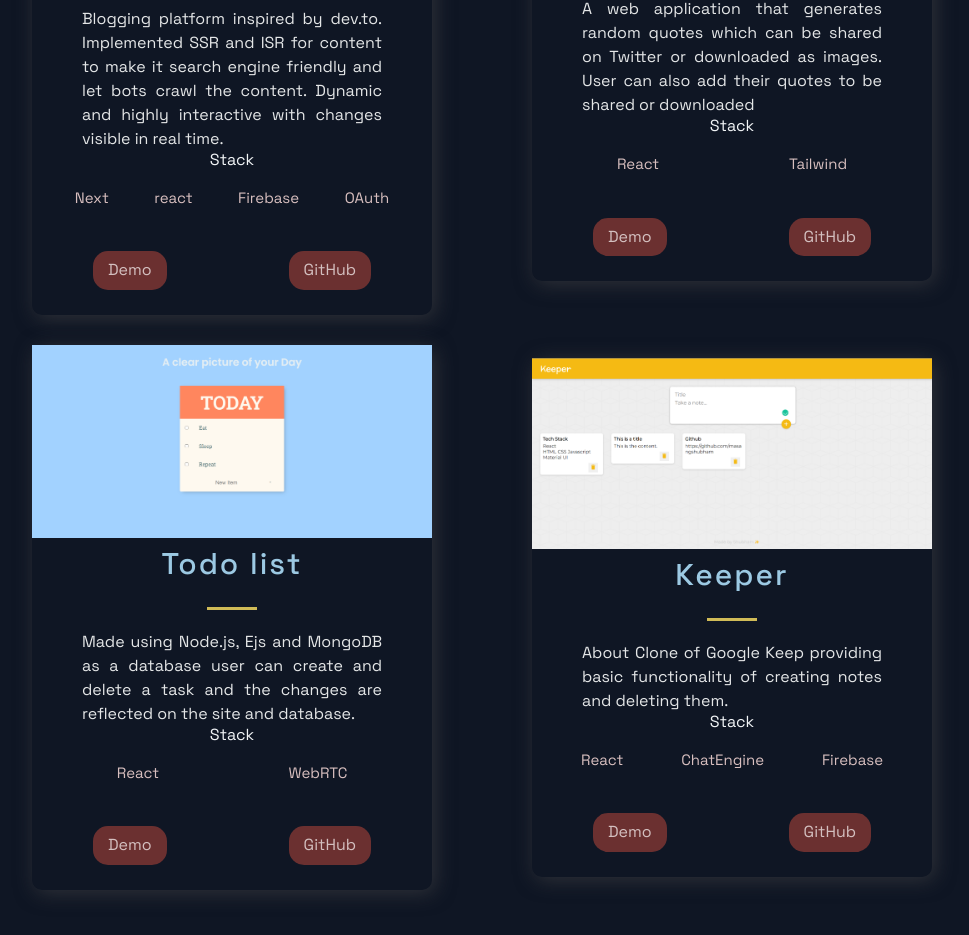
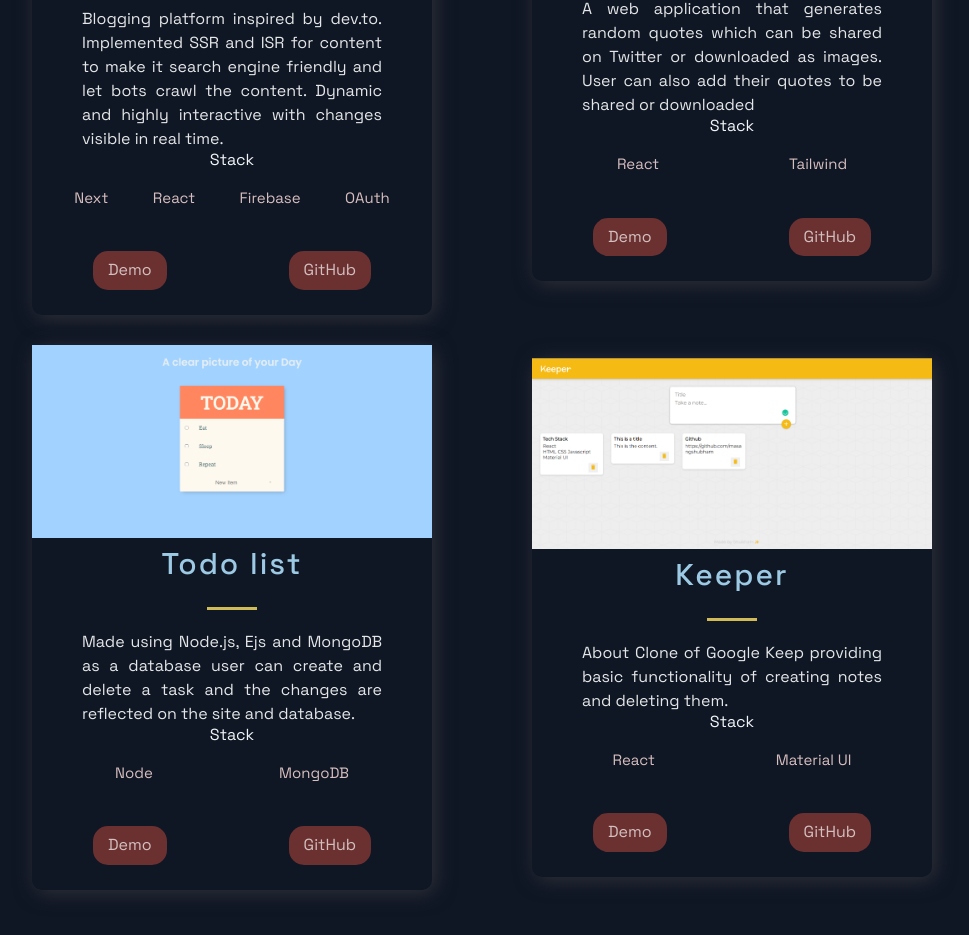
Before and after one commit to masangshubham/portfolio-web, a Next.js app: page / in a window 1280 px wide. Shown: the part 1170-2105 px from the top of the page, without its empty margins (158-1127 px from the left). Built offline with nearby package versions, Linux system fonts and the light colour scheme.

Commit message:
add tech stack to projects

```diff
--- a/src/constants/constants.js
+++ b/src/constants/constants.js
@@ -4,14 +4,15 @@ export const projects = [
     description:
       "Blogging platform inspired by dev.to. Implemented SSR and ISR for content to make it search engine friendly and let bots crawl the content. Dynamic and highly interactive with changes visible in real time.",
     image: "/images/appSS.png",
-    tags: ["Next", "react", "Firebase", "OAuth"],
+    tags: ["Next", "React", "Firebase", "OAuth"],
     source: "https://github.com/masangshubham/blog-states",
     visit: "https://blogstates.vercel.app/",
     id: 0,
   },
   {
     title: "Quoted",
-    description:"A web application that generates random quotes which can be shared on Twitter or downloaded as images. User can also add their quotes to be shared or downloaded",
+    description:
+      "A web application that generates random quotes which can be shared on Twitter or downloaded as images. User can also add their quotes to be shared or downloaded",
     image: "/images/quotedss.png",
     tags: ["React", "Tailwind"],
     source: "https://github.com/masangshubham/Quoted",
@@ -23,7 +24,7 @@ export const projects = [
     description:
       "Made using Node.js, Ejs and MongoDB as a database user can create and delete a task and the changes are reflected on the site and database.",
     image: "/images/todoss.png",
-    tags: ["React", "WebRTC"],
+    tags: ["Node", "MongoDB"],
     source: "https://github.com/masangshubham/To-Do-List",
     visit: "https://todolist-eld8.onrender.com/",
     id: 2,
@@ -33,9 +34,10 @@ export const projects = [
     description:
       "About Clone of Google Keep providing basic functionality of creating notes and deleting them.",
     image: "/images/keeperss.png",
-    tags: ["React", "ChatEngine", "Firebase"],
+    tags: ["React", "Material UI"],
     source: "https://github.com/masangshubham/Keeper",
-    visit: "https://639e0cbb18290c50a9ff4953--friendly-beijinho-8e84af.netlify.app/",
+    visit:
+      "https://639e0cbb18290c50a9ff4953--friendly-beijinho-8e84af.netlify.app/",
     id: 3,
   },
 ];
```
